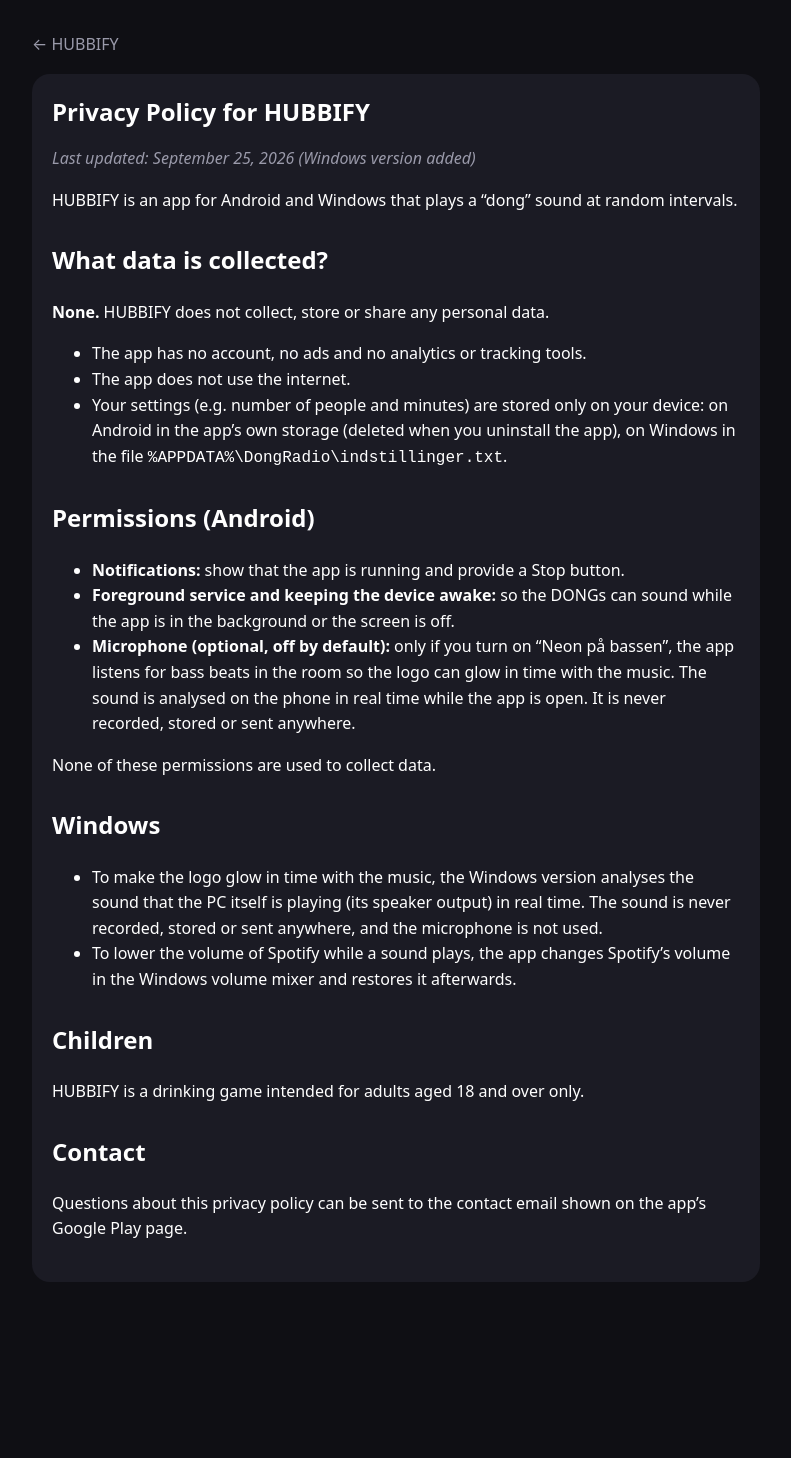
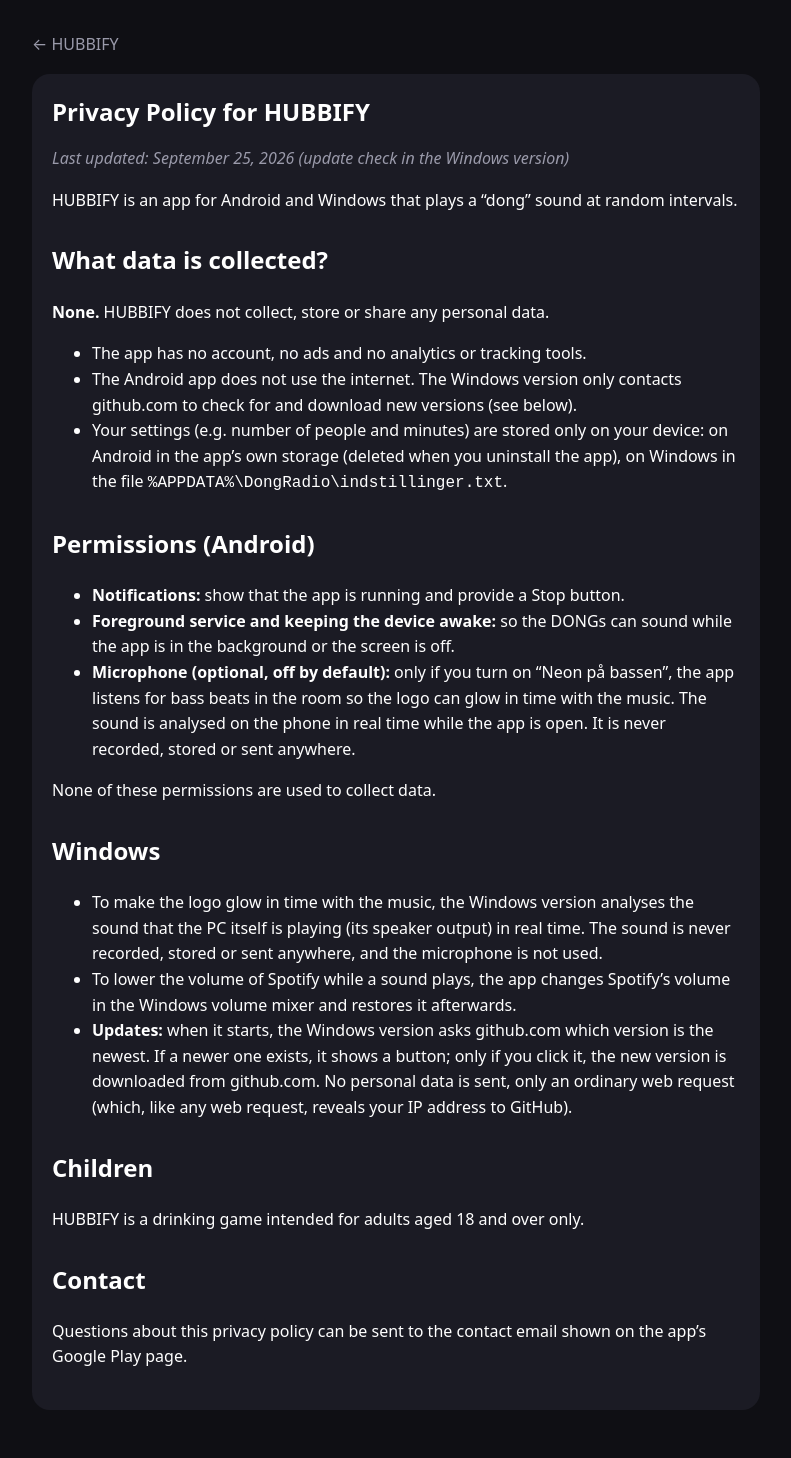
Before and after one commit to westfrost/hubbify, a Jekyll site: the page built from privacy-policy.md, in a window 1280 px wide. Shown: the whole page, without its empty margins (244-1035 px from the left). Built offline with Jekyll 4.4.1, drawn with Linux system fonts in a browser that asks for light colours; before the commit the page ends 1330 px from its top, so only the background shows below that.

Commit message:
Download-siden (1.0.1)

```diff
--- a/index.html
+++ b/index.html
@@ -107,8 +107,8 @@
       <li>Viser Windows <i>"Windows beskyttede din pc"</i>, så tryk <b>Flere oplysninger → Kør alligevel</b>.
         Det sker, fordi programmet ikke har et (dyrt) kodesigneringscertifikat.</li>
     </ol>
-    <p class="dim">Der skal ikke installeres noget: hele programmet er den ene fil. En ny version: hent den,
-      og erstat den gamle. Dine indstillinger bliver liggende.</p>
+    <p class="dim">Der skal ikke installeres noget: hele programmet er den ene fil. Kommer der en ny version,
+      viser programmet selv knappen <b>Ny version – opdater</b>. Dine indstillinger bliver liggende.</p>
   </section>
 
   <section class="card">
--- a/privacy-policy.md
+++ b/privacy-policy.md
@@ -5,7 +5,7 @@ title: HUBBIFY – Privacy Policy
 
 # Privacy Policy for HUBBIFY
 
-*Last updated: September 25, 2026 (Windows version added)*
+*Last updated: September 25, 2026 (update check in the Windows version)*
 
 HUBBIFY is an app for Android and Windows that plays a "dong" sound at random intervals.
 
@@ -14,7 +14,8 @@ HUBBIFY is an app for Android and Windows that plays a "dong" sound at random in
 **None.** HUBBIFY does not collect, store or share any personal data.
 
 - The app has no account, no ads and no analytics or tracking tools.
-- The app does not use the internet.
+- The Android app does not use the internet. The Windows version only contacts github.com to check
+  for and download new versions (see below).
 - Your settings (e.g. number of people and minutes) are stored only on your device: on Android in
   the app's own storage (deleted when you uninstall the app), on Windows in the file
   `%APPDATA%\DongRadio\indstillinger.txt`.
@@ -37,6 +38,10 @@ None of these permissions are used to collect data.
   anywhere, and the microphone is not used.
 - To lower the volume of Spotify while a sound plays, the app changes Spotify's volume in the
   Windows volume mixer and restores it afterwards.
+- **Updates:** when it starts, the Windows version asks github.com which version is the newest.
+  If a newer one exists, it shows a button; only if you click it, the new version is downloaded from
+  github.com. No personal data is sent, only an ordinary web request (which, like any web request,
+  reveals your IP address to GitHub).
 
 ## Children
 
```
